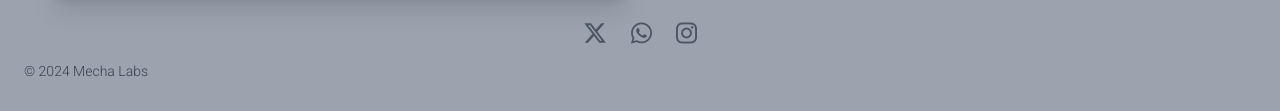
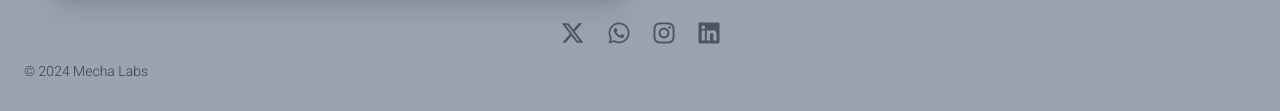
Before and after one commit to Mecha-Labs/mecha-labs.github.io, a plain HTML site: page index.html in a window 1280 px wide. Shown: the part 1116-1227 px from the top of the page. Drawn offline with nearby package versions, Linux system fonts and the light colour scheme.

Commit message:
Update index.html

```diff
--- a/index.html
+++ b/index.html
@@ -68,8 +68,11 @@
                 <a href="https://wa.me/9346261495" class="mr-6 text-gray-600" aria-label="WhatsApp">
                     <i class="fab fa-whatsapp"></i>
                 </a>
-                <a href="https://instagram.com/mecha_labs" class="text-gray-600" aria-label="Instagram">
+                <a href="https://instagram.com/mecha_labs" class="mr-6 text-gray-600" aria-label="Instagram">
                     <i class="fab fa-instagram"></i>
+                </a>
+                <a href="https://www.linkedin.com/company/mecha-labs" class="text-gray-600" aria-label="LinkedIn">
+                    <i class="fab fa-linkedin"></i>
                 </a>
             </div>
 
```
